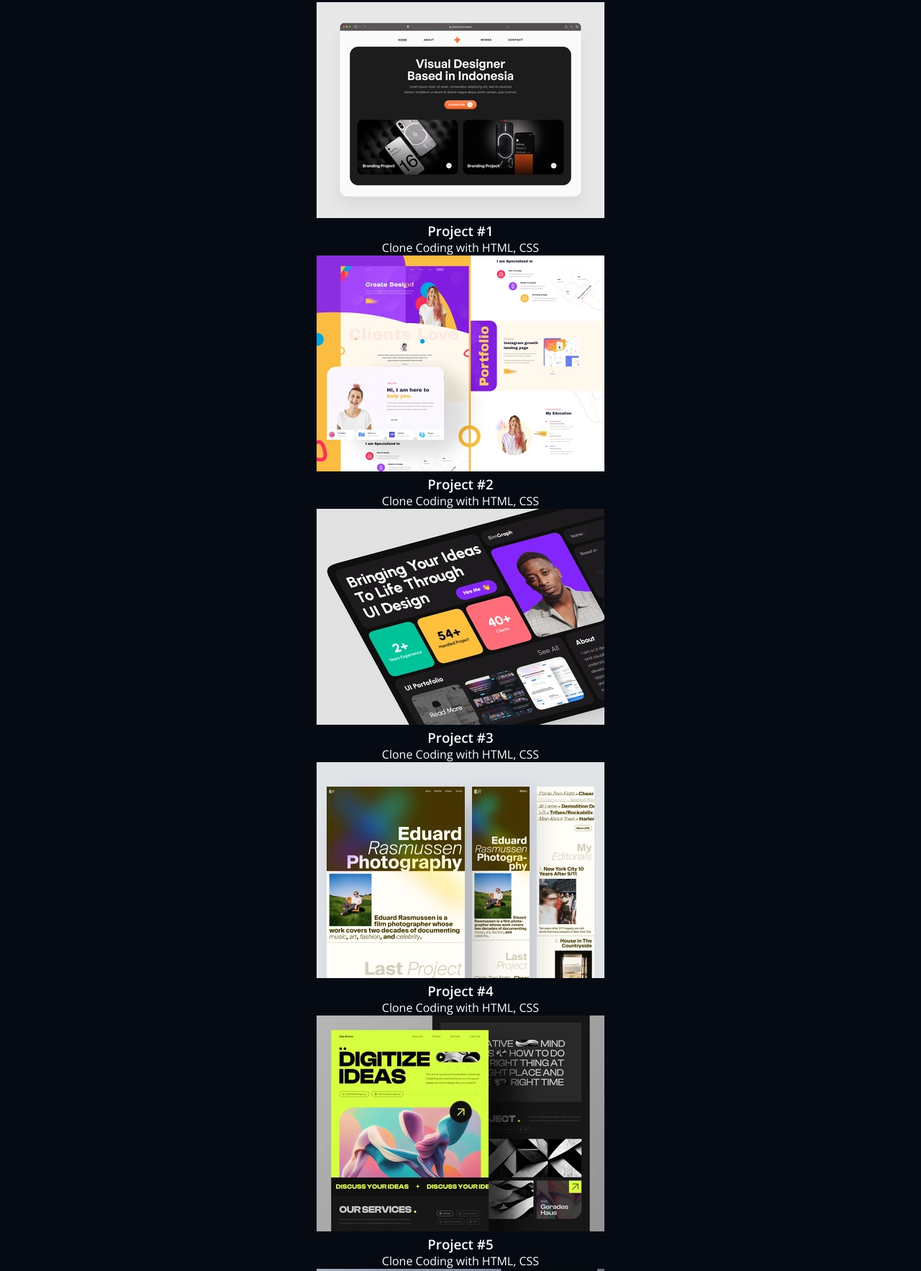
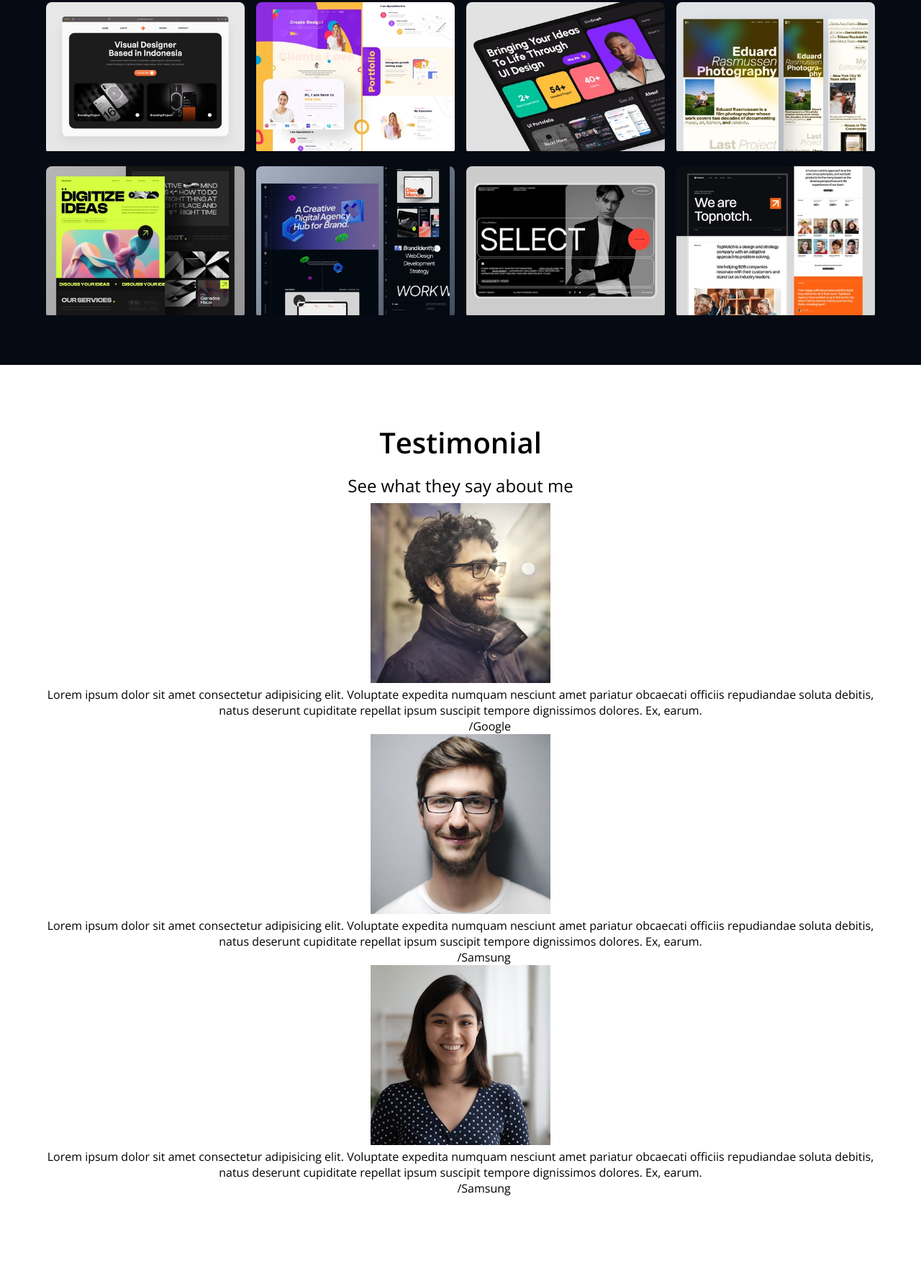
Before and after one commit to BaileysIrish/portfolio, a plain HTML site: page index.html in a window 1280 px wide. Shown: the part 2627-4393 px from the top of the page at 72% size. Drawn offline with nearby package versions, Linux system fonts and the light colour scheme.

Commit message:
CSS-Work-Projects

```diff
--- a/css/style.css
+++ b/css/style.css
@@ -335,3 +335,52 @@ button:focus {
   opacity: 1;
   top: 0;
 }
+
+.projects {
+  display: grid;
+  grid-template-columns: repeat(4, 1fr);
+  grid-template-rows: repeat(2, 1fr);
+  gap: 1rem;
+}
+
+.project {
+  position: relative;
+  border-radius: 8px;
+  overflow: hidden;
+}
+
+.project__img {
+  width: 100%;
+}
+
+.project__metadata {
+  position: absolute;
+  top: 0;
+  left: 0;
+  width: 100%;
+  height: 100%;
+  background-color: var(--color-black);
+  opacity: 0;
+  display: flex;
+  align-items: center;
+  flex-direction: column;
+  justify-content: center;
+  transition: all 250ms ease-in;
+  transform: translateY(-10px);
+}
+.project__metadata:hover {
+  opacity: 0.8;
+  transform: translateY(0px);
+}
+
+/* .project__title:after {
+  content: "";
+  display: block;
+  position: relative;
+  left: 50%;
+  transform: translateX(-50%);
+  margin: 0.5rem 0;
+  width: 50px;
+  height: 2px;
+  background-color: var(--color-accent);
+} */
--- a/index.html
+++ b/index.html
@@ -171,60 +171,60 @@
                     <li><button class="category">Back-end <span class="category__count">3</span></button></li>
                     <li><button class="category">Mobile <span class="category__count">2</span></button></li>
                 </ul>
-                <ul>
-                    <li><a href="#" target="_blank">
-                            <img src="images/projects/project1.webp" alt="project1">
-                            <div>
-                                <h3>Project #1</h3>
+                <ul class="projects">
+                    <li class="project"><a href="#" target="_blank">
+                            <img src="images/projects/project1.webp" alt="project1" class="project__img">
+                            <div class="project__metadata">
+                                <h3 class="project__title">Project #1</h3>
                                 <p>Clone Coding with HTML, CSS</p>
                             </div>
                         </a></li>
-                    <li><a href="#" target="_blank">
-                            <img src="images/projects/project2.webp" alt="project2">
-                            <div>
-                                <h3>Project #2</h3>
+                    <li class="project"><a href="#" target="_blank">
+                            <img src="images/projects/project2.webp" alt="project2" class="project__img">
+                            <div class="project__metadata">
+                                <h3 class="project__title">Project #2</h3>
                                 <p>Clone Coding with HTML, CSS</p>
                             </div>
                         </a></li>
-                    <li><a href="#" target="_blank">
-                            <img src="images/projects/project3.webp" alt="project3">
-                            <div>
-                                <h3>Project #3</h3>
+                    <li class="project"><a href="#" target="_blank">
+                            <img src="images/projects/project3.webp" alt="project3" class="project__img">
+                            <div class="project__metadata">
+                                <h3 class="project__title">Project #3</h3>
                                 <p>Clone Coding with HTML, CSS</p>
                             </div>
                         </a></li>
-                    <li><a href="#" target="_blank">
-                            <img src="images/projects/project4.webp" alt="project4">
-                            <div>
-                                <h3>Project #4</h3>
+                    <li class="project"><a href="#" target="_blank">
+                            <img src="images/projects/project4.webp" alt="project4" class="project__img">
+                            <div class="project__metadata">
+                                <h3 class="project__title">Project #4</h3>
                                 <p>Clone Coding with HTML, CSS</p>
                             </div>
                         </a></li>
-                    <li><a href="#" target="_blank">
-                            <img src="images/projects/project5.webp" alt="project5">
-                            <div>
-                                <h3>Project #5</h3>
+                    <li class="project"><a href="#" target="_blank">
+                            <img src="images/projects/project5.webp" alt="project5" class="project__img">
+                            <div class="project__metadata">
+                                <h3 class="project__title">Project #5</h3>
                                 <p>Clone Coding with HTML, CSS</p>
                             </div>
                         </a></li>
-                    <li><a href="#" target="_blank">
-                            <img src="images/projects/project6.webp" alt="project6">
-                            <div>
-                                <h3>Project #6</h3>
+                    <li class="project"><a href="#" target="_blank">
+                            <img src="images/projects/project6.webp" alt="project6" class="project__img">
+                            <div class="project__metadata">
+                                <h3 class="project__title">Project #6</h3>
                                 <p>Clone Coding with HTML, CSS</p>
                             </div>
                         </a></li>
-                    <li><a href="#" target="_blank">
-                            <img src="images/projects/project7.webp" alt="project7">
-                            <div>
-                                <h3>Project #7</h3>
+                    <li class="project"><a href="#" target="_blank">
+                            <img src="images/projects/project7.webp" alt="project7" class="project__img">
+                            <div class="project__metadata">
+                                <h3 class="project__title">Project #7</h3>
                                 <p>Clone Coding with HTML, CSS</p>
                             </div>
                         </a></li>
-                    <li><a href="#" target="_blank">
-                            <img src="images/projects/project8.webp" alt="project8">
-                            <div>
-                                <h3>Project #8</h3>
+                    <li class="project"><a href="#" target="_blank">
+                            <img src="images/projects/project8.webp" alt="project8" class="project__img">
+                            <div class="project__metadata">
+                                <h3 class="project__title">Project #8</h3>
                                 <p>Clone Coding with HTML, CSS</p>
                             </div>
                         </a></li>
```
